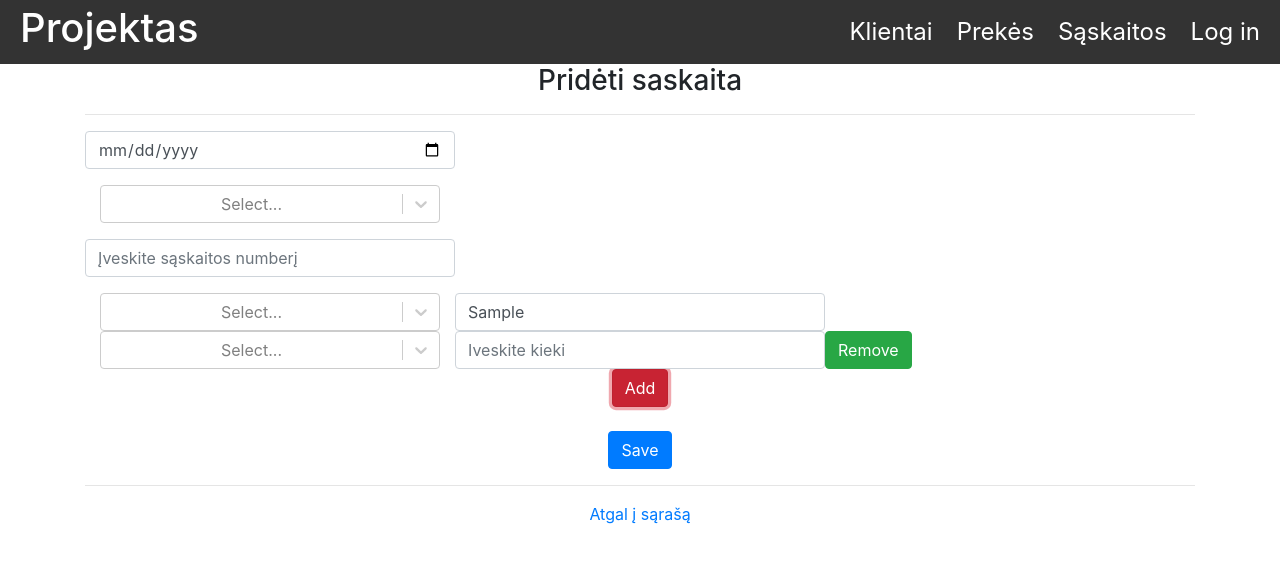
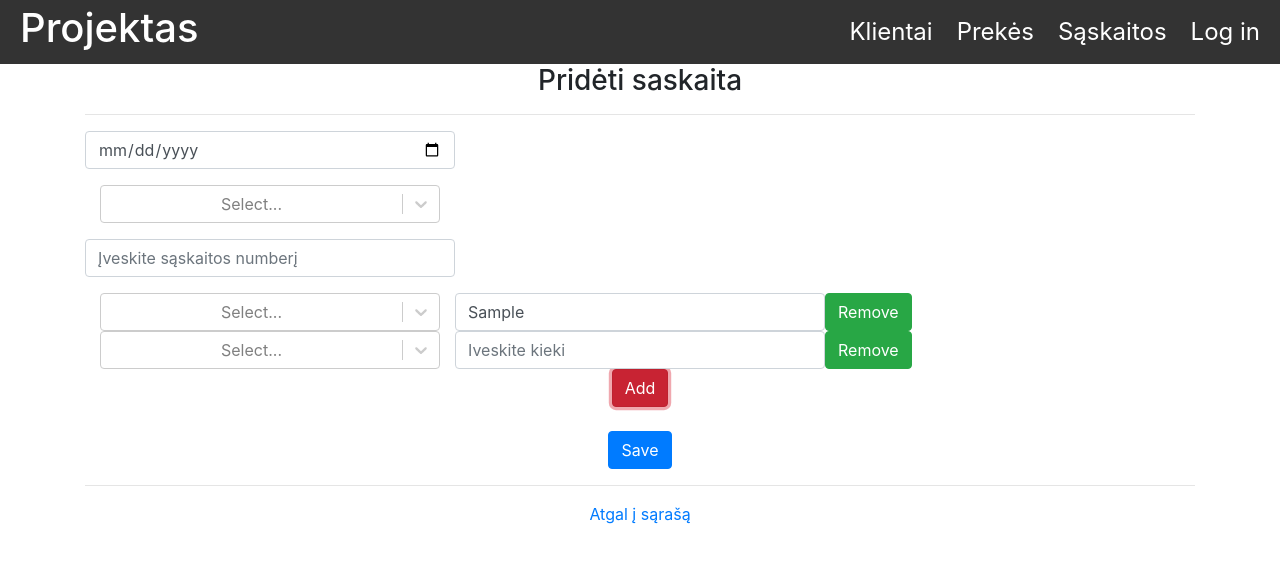
Before and after one commit to Veganizmas/invoice-app, a React (Create React App) app: page /invoices/add in a window 1280 px wide. Both pictures are taken after typing "Sample", "Sample" into the empty fields and a click on the button "Add". Shown: the top 562 px of the page. Built offline with nearby package versions, Linux system fonts and the light colour scheme; no server answers.

Commit message:
Augustino sutvarkyti invoice items

```diff
--- a/src/components/AddInvoice.js
+++ b/src/components/AddInvoice.js
@@ -1,27 +1,30 @@
 import React from "react";
-import Select from "react-select";
+import Select from "react-select"
 import { Link, useNavigate, useParams } from "react-router-dom";
-import { useEffect, useState } from "react";
+import {useEffect, useState} from "react";
 import invoiceService from "../services/invoice.service";
 import customerService from "../services/customer.service";
 import CustomersList from "./CustomersList";
 import "bootstrap/dist/css/bootstrap.min.css";
 import itemService from "../services/item.service";
+//import Multiselect from "multiselect-react-dropdown";
+
+
 
 const AddInvoice = () => {
-  const [invoiceNumber, setInvoiceNumber] = useState("");
-  const [myDate, setDate] = useState("");
+    const [invoiceNumber, setInvoiceNumber] = useState('');
+    const [myDate, setDate] = useState('');
     const [customer, setCustomer] = useState([]);
+   const [invoiceItems, setInvoiceItems] = useState([{ item: "", quantity: ""}]);////
+    const navigate = useNavigate();
+    const {id} = useParams();
+    const[customerId, setCustomers] = useState([]);
+   // const [selectedInvoiceItems, setSelectedInvoiceItems] = useState([]);
+    const[quantitys, setQuantitys] = useState('');
+    const [items, setItems] = useState([]);
+    //const [formValues, setFormValues] = useState()     ///////////
+
     const [item, setItem] = useState([]);
-  const [invoiceItems, setInvoiceItems] = useState([]);
-  const [quantity, setQuantity] = useState("");
-  const navigate = useNavigate();
-  const { id } = useParams();
-  const [customerId, setCustomers] = useState([]);
-  const [items, setItems] = useState([]);
-  const [selectedInvoiceItems, setSelectedInvoiceItems] = useState([]);
-  const [formValues, setFormValues] = useState([{ name: "", email: "" }]);
-
     const init = () => {
     customerService
         .getAll()
@@ -32,6 +35,7 @@ const AddInvoice = () => {
         .catch((error) => {
             console.log("Ups", error);
         });
+
 
     itemService
         .getAll()
@@ -44,100 +48,85 @@ const AddInvoice = () => {
         });
   };
 
+
+
+
 const saveInvoice = (e) => {
         e.preventDefault();
 
-    const invoiceItems = [{item:items.find(items => items.id === 1),
-      quantity: "28"},
-      {item:items.find(items => items.id === 2),
-          quantity: "72"
-         }
-    ];
         const invoice = {invoiceNumber, myDate, invoiceItems, customerId ,id } ;
 
 
 
-    // const invoice = {
-    //   invoiceNumber,
-    //   myDate,
-    //   customerId,
-    //   selectedInvoiceItems,
-    //   id,
-    // }; ////
         if (id) {
            // update record
-      invoiceService
-        .update(invoice)
-        .then((response) => {
-          console.log("Invoice data updated successfully", response.data);
-          navigate("/invoices");
+            invoiceService.update(invoice)
+                .then(response => {
+                    console.log('Invoice data updated successfully', response.data);
+                    navigate('/invoices');
             })
-        .catch((error) => {
-          console.log("Something went wrong", error);
-        });
+            .catch(error => {
+                console.log('Something went wrong', error);
+            })
         } else {
             // create new record
-      invoiceService
-        .create(invoice)
-        .then((response) => {
-          console.log("Invoice added successfully", response.data);
-          navigate("/invoices");
+            invoiceService.create(invoice)
+                .then(response => {
+                    console.log('Invoice added successfully',  response.data);
+                    navigate('/invoices');
             })
-        .catch((error) => {
-          console.log("Something went wrong555", error);
-        });
+            .catch(error => {
+                console.log('Something went wrong555', error);
+            })
         }
-  };
+    }
+
 
     useEffect(() => {
+
         init();
 
         if (id) {
-      invoiceService
-        .get(id)
-        .then((invoice) => {
+          invoiceService.get(id)
+            .then(invoice => {
                 setInvoiceNumber(invoice.data.invoiceNumber);
                 setDate(invoice.data.myDate);
                 setCustomers(invoice.data.customerId);
-          setInvoiceItems(invoice.data.invoiceItems);
-          setSelectedInvoiceItems(invoice.data.selectedInvoiceItems);
+              //  setSelectedInvoiceItems(invoice.data.selectedInvoiceItems);
+                console.log("if idddddddd")
             })
-        .catch((error) => {
-          console.log("Something went wrong", error);
-        });
+            .catch(error => {
+                console.log('Something went wrong', error);
+            })
         }
-  }, []);
+    },[])
 
-  const setMyCustomer = (e) => {
-    console.log(e);
-    setCustomers(e);
-  };
 
-  let addFormFields = () => {
-    /////////////////////
-    setFormValues([...formValues, { name: "", email: "" }]);
-  };
+    let addFormFields = () => {  /////////////////////
+        setInvoiceItems([...invoiceItems, { item: "", quantity: "" }])
+      }
 
     let removeFormFields = (i) => {
-    let newFormValues = [...formValues];
-    newFormValues.splice(i, 1);
-    setFormValues(newFormValues);
-  };
+        let newInvoiceItems = [...invoiceItems];
+        newInvoiceItems.splice(i, 1);
+        setInvoiceItems(newInvoiceItems)
+    }
 
-  let handleChange = (i, e) => {
-    let newFormValues = [...formValues];
-    newFormValues[i][e.target.name] = e.target.value;
-    setFormValues(newFormValues);
-  };
+      let handleChange = (option, index, name) => {
+        const value = option;
+        const list = [...invoiceItems];
+        list[index][name] = value;
+        setInvoiceItems(list);
+     }
 
-  console.log(customerId);
 
-  return (
+    return(
         <div className="container">
             <h3>Pridėti saskaita</h3>
-      <hr />
+            <hr/>
             <form>
-        <div className="form-group">{/* <p>{invoiceNumber}</p> */}</div>
+                <div className="form-group">
+                </div>
 
                 <div className="form-group">
                     <input
@@ -152,14 +141,15 @@ const AddInvoice = () => {
 
                 <div className="form-group">
                     <Select
+                        value={customerId}
                         options={customer}
-            getOptionLabel={(a) => a.vardas + " " + a.pavarde}
-            getOptionValue={(a) => a}
+                        getOptionLabel = {a => a.vardas + " " + a.pavarde}
+                        getOptionValue={a => a}
                         className=" col-4"
                         id="customer"
-            value={customerId}
-            onChange={setMyCustomer}
-          ></Select>
+                        onChange={(e) => setCustomers(e)}
+                        >
+                    </Select>
                 </div>
                 <div className="form-group">
                     <input
@@ -173,53 +163,52 @@ const AddInvoice = () => {
                 </div>
 
                 <div className="form-block">
-          {formValues.map((element, index) => (
+                    {invoiceItems.map((element, index) => {
+                        return(
+
                         <div className="form-inline" key={index}>
                             <Select
                                 className="col-4"
-                options={invoiceItems}
-                getOptionLabel={(a) => a.pavadinimas}
-                getOptionValue={(a) => a}
-                onChange={(e) => setSelectedInvoiceItems(e)}
+                                name="item"
+                                options={items}
+                                getOptionLabel = {a => a.pavadinimas}
+                                getOptionValue = {a => a}
+                                value={element.item}
+                                onChange={e => handleChange(e, index, "item")}
                             />
+
                             <input
                                 type="text"
+                                name="quantity"
                                 className="form-control col-4"
                                 placeholder="Iveskite kieki"
-                //value={element.email || ""}
-                onChange={(e) => handleChange(index, e)}
+                                value={element.quantity}
+                                onChange = {e => handleChange(e.target.value, index, "quantity")}
                             />
-              {index ? (
-                <button
-                  type="button"
-                  className="btn btn-success"
-                  onClick={() => removeFormFields(index)}
-                >
-                  Remove
-                </button>
-              ) : null}
+
+                            {
+                                invoiceItems.length > 1 &&(
+                                    <button type="button"  className="btn btn-success" onClick={() => removeFormFields(index)}>Remove</button>
+                                )
+                            }
                         </div>
-          ))}
+                    )})}
                 <button
                     className="btn btn-danger"
                     type="button"
-            onClick={() => addFormFields()}
-          >
-            Add
-          </button>
+                    onClick={() => addFormFields()}>Add</button>
                 </div>
 
                 <br />
                 <div>
-          <button onClick={(e) => saveInvoice(e)} className="btn btn-primary">
-            Save
-          </button>
+                    <button onClick={(e) => saveInvoice(e)}
+                    className="btn btn-primary">Save</button>
                 </div>
             </form>
-      <hr />
+            <hr/>
             <Link to="/invoices">Atgal į sąrašą</Link>
         </div>
-  );
+    )
 };
-
+//fdsfds
 export default AddInvoice;
```
Lines whose indentation alone changed are shown as unchanged.
